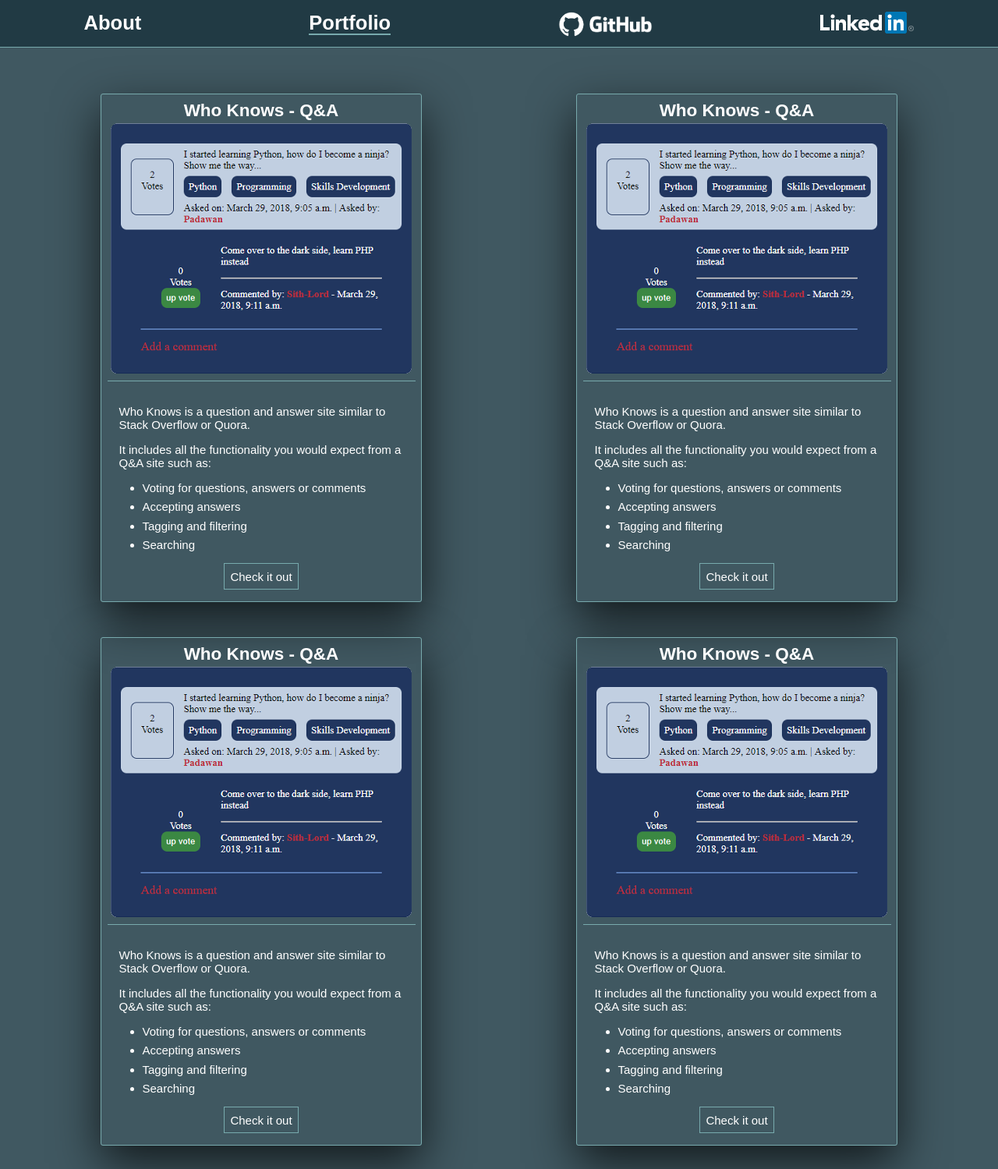
After one commit to bdelate/grok-my-code, a Django app: page /portfolio/ in a window 1280 px wide. The commit adds this page. Shown: the whole page at 78% size. Run offline with Django 3.2, Linux system fonts and the light colour scheme.

Commit message:
Created portfolio page along with cards

```diff
--- a/codeabstraction/core/static/core/css/style.css
+++ b/codeabstraction/core/static/core/css/style.css
@@ -8,7 +8,7 @@ html {
 }
 
 body {
-    font-family: monospace;
+    font-family: sans-serif;
     box-sizing: border-box;
     background-color: #405861;
     color: #fff;
@@ -20,6 +20,10 @@ p {
 
 p:last-child {
     padding-bottom: 1rem;
+}
+
+li:not(:last-child) {
+    padding-bottom: 0.5rem;
 }
 
 .container {
@@ -44,6 +48,7 @@ p:last-child {
 }
 
 .nav {
+    z-index: 100;
     top: 0;
     padding-top: 1rem;
     background-color: #213a44;
@@ -79,7 +84,7 @@ p:last-child {
     flex: 0 0 40%;
 }
 
-.row-item:not(last-child) {
+.row-item:not(:last-child) {
     margin-right: 2rem;
 }
 
@@ -112,6 +117,10 @@ a:hover,
 
 .margin-left {
     margin-left: 2rem;
+}
+
+.margin-top {
+    margin-top: 1rem;
 }
 
 .tab {
@@ -152,3 +161,52 @@ a:hover,
   background-color: #78aaad;
   cursor: pointer;
 }
+
+.card {
+    margin-top: 2rem;
+    border: 1px solid #78aaad;
+    border-radius: 3px;
+    padding: 0.5rem;
+    box-shadow: 0 1.5rem 4rem rgba(0, 0, 0, .7);
+}
+
+.card:hover {
+    border: 1px solid #78aaad;
+    box-shadow: none;
+    transform: scale(0.98);
+    cursor: pointer;
+}
+
+.card-header {
+    text-align: center;
+}
+
+.card-body {
+    border-top: 1px solid #78aaad;
+    padding: 1rem;
+}
+
+.card-footer {
+    display: flex;
+    justify-content: center;
+    padding-bottom: 0.5rem;
+}
+
+.card-link {
+    border: 1px solid #78aaad;
+    padding: 0.5rem;
+}
+
+.card-link:hover {
+    background-color: #78aaad;
+}
+
+.card,
+.card-image {
+    max-width: 395px;
+}
+
+.card-image {
+    max-width: 100%;
+    min-width: 290px;
+}
--- a/codeabstraction/core/templates/core/base.html
+++ b/codeabstraction/core/templates/core/base.html
@@ -14,7 +14,7 @@
                 <a href="{% url 'core:home' %}" alt="About" class="{% if active_link == 'about' %}active-link{% endif %}">About</a>
             </div>
             <div class="nav-item">
-                <a href="#" alt="Portfolio" class="{% if active_link == 'portfolio' %}active-link{% endif %}">Portfolio</a>
+                <a href="{% url 'core:portfolio' %}" alt="Portfolio" class="{% if active_link == 'portfolio' %}active-link{% endif %}">Portfolio</a>
             </div>
             <div class="nav-item">
                 <a href="https://github.com/bdelate" target="_blank">
--- /dev/null
+++ b/codeabstraction/core/templates/core/portfolio.html
@@ -0,0 +1,86 @@
+{% extends parent_template|default:"core/base.html" %}
+{% load staticfiles %}
+{% block body %}
+    <div class="container">
+        <div class="row">
+            <a href="#" target="_blank" class="card">
+                <div class="card-header">
+                    <h2>Who Knows - Q&A</h2>
+                    <img src="{% static 'core/img/whoknows/question.png' %}" alt="WhoKnows card image" class="card-image">
+                </div>
+                <div class="card-body">
+                    <p>Who Knows is a question and answer site similar to Stack Overflow or Quora.</p>
+                    <p>It includes all the functionality you would expect from a Q&A site such as:</p>
+                    <ul class="margin-left margin-top">
+                        <li>Voting for questions, answers or comments</li>
+                        <li>Accepting answers</li>
+                        <li>Tagging and filtering</li>
+                        <li>Searching</li>
+                    </ul>
+                </div>
+                <div class="card-footer">
+                    <div class="card-link">Check it out</div>
+                </div>
+            </a>
+            <a href="#" target="_blank" class="card">
+                <div class="card-header">
+                    <h2>Who Knows - Q&A</h2>
+                    <img src="{% static 'core/img/whoknows/question.png' %}" alt="WhoKnows card image" class="card-image">
+                </div>
+                <div class="card-body">
+                    <p>Who Knows is a question and answer site similar to Stack Overflow or Quora.</p>
+                    <p>It includes all the functionality you would expect from a Q&A site such as:</p>
+                    <ul class="margin-left margin-top">
+                        <li>Voting for questions, answers or comments</li>
+                        <li>Accepting answers</li>
+                        <li>Tagging and filtering</li>
+                        <li>Searching</li>
+                    </ul>
+                </div>
+                <div class="card-footer">
+                    <div class="card-link">Check it out</div>
+                </div>
+            </a>
+        </div>
+        <div class="row">
+            <a href="#" target="_blank" class="card">
+                <div class="card-header">
+                    <h2>Who Knows - Q&A</h2>
+                    <img src="{% static 'core/img/whoknows/question.png' %}" alt="WhoKnows card image" class="card-image">
+                </div>
+                <div class="card-body">
+                    <p>Who Knows is a question and answer site similar to Stack Overflow or Quora.</p>
+                    <p>It includes all the functionality you would expect from a Q&A site such as:</p>
+                    <ul class="margin-left margin-top">
+                        <li>Voting for questions, answers or comments</li>
+                        <li>Accepting answers</li>
+                        <li>Tagging and filtering</li>
+                        <li>Searching</li>
+                    </ul>
+                </div>
+                <div class="card-footer">
+                    <div class="card-link">Check it out</div>
+                </div>
+            </a>
+            <a href="#" target="_blank" class="card">
+                <div class="card-header">
+                    <h2>Who Knows - Q&A</h2>
+                    <img src="{% static 'core/img/whoknows/question.png' %}" alt="WhoKnows card image" class="card-image">
+                </div>
+                <div class="card-body">
+                    <p>Who Knows is a question and answer site similar to Stack Overflow or Quora.</p>
+                    <p>It includes all the functionality you would expect from a Q&A site such as:</p>
+                    <ul class="margin-left margin-top">
+                        <li>Voting for questions, answers or comments</li>
+                        <li>Accepting answers</li>
+                        <li>Tagging and filtering</li>
+                        <li>Searching</li>
+                    </ul>
+                </div>
+                <div class="card-footer">
+                    <div class="card-link">Check it out</div>
+                </div>
+            </a>
+        </div>
+    </div>
+{% endblock body%}
--- a/codeabstraction/core/urls.py
+++ b/codeabstraction/core/urls.py
@@ -1,8 +1,9 @@
 from django.urls import path
-from .views import Home
+from .views import Home, Portfolio
 
 app_name = 'core'
 
 urlpatterns = [
     path('', Home.as_view(), name='home'),
+    path('portfolio/', Portfolio.as_view(), name='portfolio'),
 ]
--- a/codeabstraction/core/views.py
+++ b/codeabstraction/core/views.py
@@ -5,3 +5,9 @@ class Home(TemplateView):
 
     template_name = 'core/index.html'
     extra_context = {'active_link': 'about'}
+
+
+class Portfolio(TemplateView):
+
+    template_name = 'core/portfolio.html'
+    extra_context = {'active_link': 'portfolio'}
```
Also changed, not shown: codeabstraction/core/static/core/img/whoknows/answer.png (added), codeabstraction/core/static/core/img/whoknows/question.png (added).
